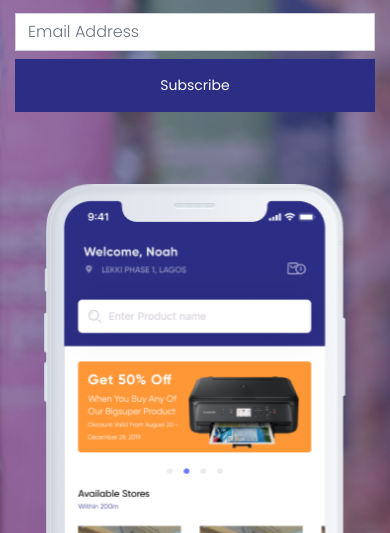
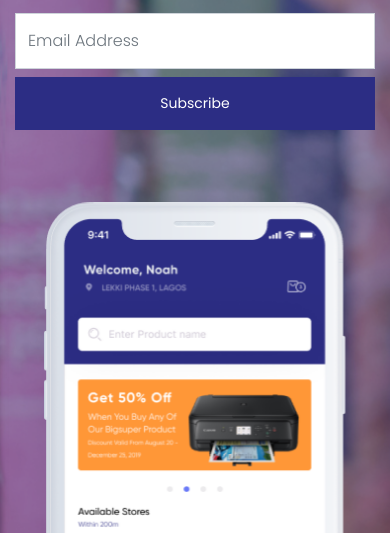
Before and after one commit to mysterymosi/mysterymosi.github.io, a plain HTML site: page index.html in a window 390 px wide. Shown: the part 311-844 px from the top of the page. Drawn offline with nearby package versions, Linux system fonts and the light colour scheme.

Commit message:
minor mod

```diff
--- a/assets/css/style.css
+++ b/assets/css/style.css
@@ -3473,6 +3473,11 @@ td, th {
       margin-left: 0 !important;
       margin-top: .50rem;
     }
+
+    .email-input {
+      padding-top: 15px !important;
+      padding-bottom: 15px  !important;
+    }
   }
 
   .email-form .primary-btn {
```
